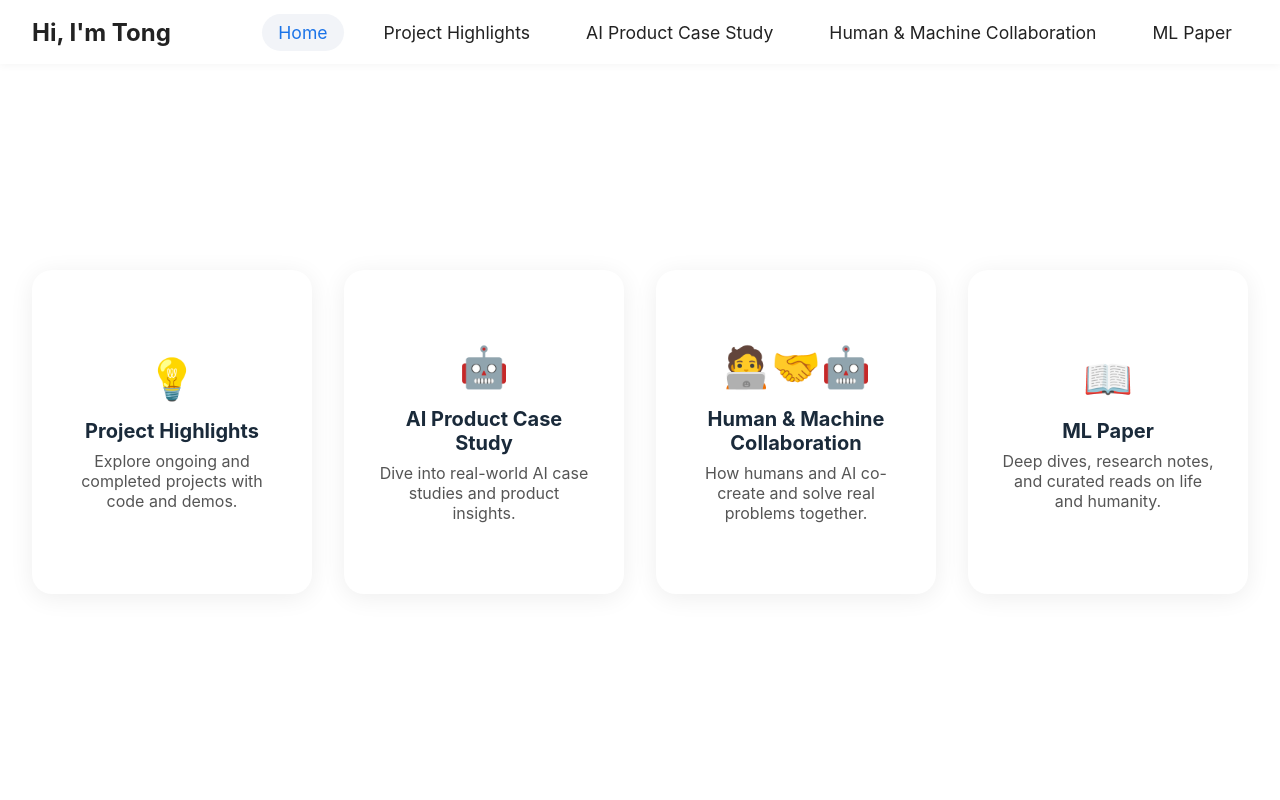
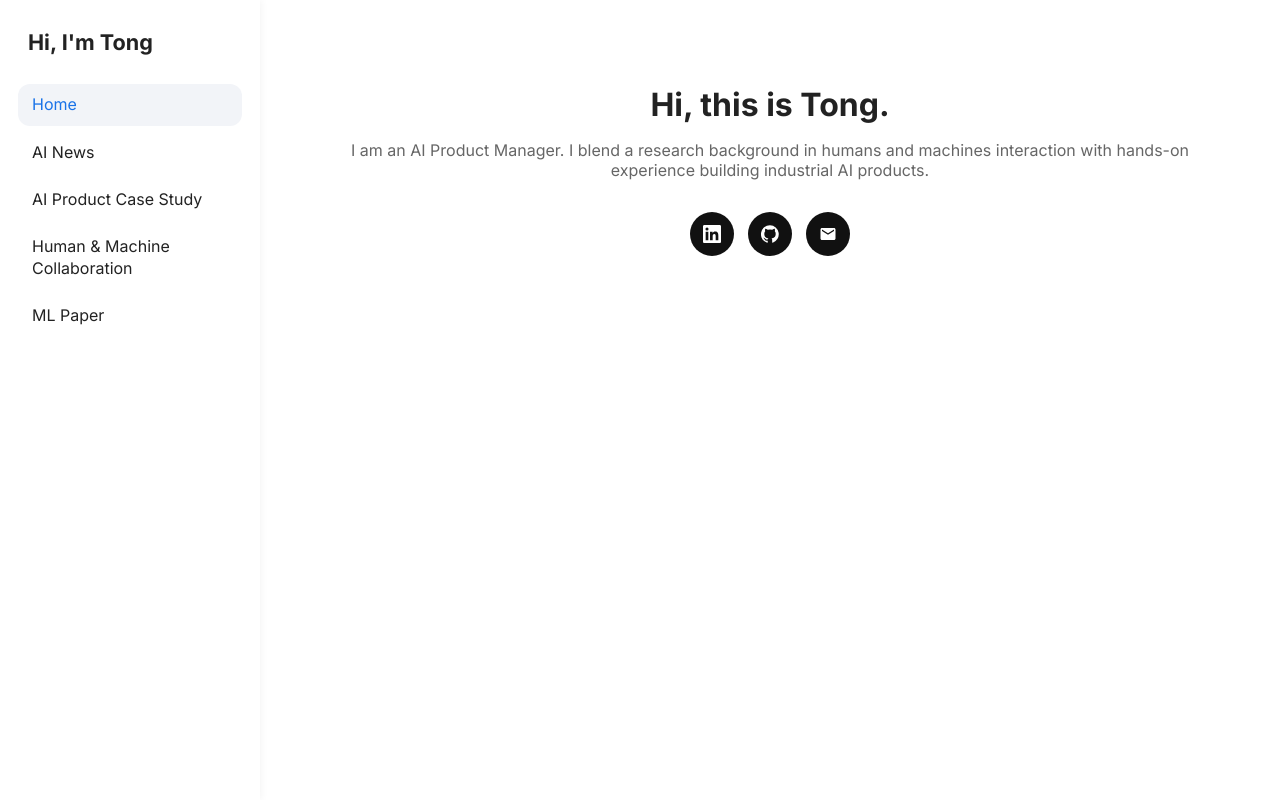
Before and after one commit to TongHere/Tong-s-daily-dose, a Flask app: page / in a window 1280 px wide. Run offline with Flask 3, Linux system fonts and the light colour scheme.

Commit message:
Restyle the site with a side nav, an intro home page, and an AI News tab.
Co-authored-by: Cursor <cursoragent@cursor.com>

```diff
--- a/templates/index.html
+++ b/templates/index.html
@@ -4,42 +4,55 @@
   <meta charset="UTF-8" />
   <meta name="viewport" content="width=device-width, initial-scale=1.0"/>
   <title>TongHere</title>
+  <link rel="preconnect" href="https://fonts.googleapis.com">
+  <link rel="preconnect" href="https://fonts.gstatic.com" crossorigin>
+  <link href="https://fonts.googleapis.com/css2?family=Inter:wght@400;500;600;700&display=swap" rel="stylesheet">
   <style>
     body {
       margin: 0;
-      font-family: 'Inter', Arial, sans-serif;
+      font-family: 'Inter', -apple-system, BlinkMacSystemFont, 'Segoe UI', Arial, sans-serif;
       background: #fff;
       color: #222;
+      display: flex;
+      min-height: 100vh;
     }
 
     .navbar {
       display: flex;
-      justify-content: space-between;
-      align-items: center;
-      padding: 0 2rem;
-      height: 64px;
+      flex-direction: column;
+      align-items: stretch;
+      width: 260px;
+      flex-shrink: 0;
+      height: 100vh;
+      padding: 1.75rem 1.15rem;
       background: #fff;
-      box-shadow: 0 2px 8px rgba(0, 0, 0, 0.04);
+      box-shadow: 1px 0 8px rgba(0, 0, 0, 0.05);
       position: sticky;
       top: 0;
+      box-sizing: border-box;
       z-index: 10;
     }
 
     .navbar-title {
-      font-size: 1.5rem;
+      font-size: 1.35rem;
       font-weight: 700;
+      margin-bottom: 1.75rem;
+      padding: 0 0.6rem;
+      line-height: 1.3;
     }
 
     .navbar-tabs {
       display: flex;
-      gap: 1.5rem;
+      flex-direction: column;
+      gap: 0.3rem;
     }
 
     .navbar-tab {
       cursor: pointer;
-      padding: 0.5rem 1rem;
-      border-radius: 20px;
-      font-size: 1.1rem;
+      padding: 0.65rem 0.85rem;
+      border-radius: 12px;
+      font-size: 1rem;
+      line-height: 1.35;
       transition: all 0.2s;
     }
 
@@ -54,11 +67,16 @@
       color: #1a73e8;
     }
 
+    .page {
+      flex: 1;
+      min-width: 0;
+    }
+
     .tab-pane {
       display: none;
       padding: 2rem;
       box-sizing: border-box;
-      min-height: calc(100vh - 64px);
+      min-height: 100vh;
     }
 
     .tab-pane.active {
@@ -74,7 +92,7 @@
 
     .tab-pane#tab--1.active {
       display: block;
-      padding: 0;
+      overflow-y: auto;
     }
 
     .tab-pane#tab-4.active {
@@ -87,18 +105,33 @@
       overflow-y: auto;
     }
 
-    .card-grid.home-centered {
+    .home-socials {
       display: flex;
       justify-content: center;
+      gap: 0.85rem;
+      margin-top: 0.5rem;
+    }
+
+    .home-socials a {
+      width: 44px;
+      height: 44px;
+      border-radius: 50%;
+      background: #111;
+      color: #fff;
+      display: flex;
       align-items: center;
-    flex-wrap: nowrap;
-    gap: 2rem;
-    height: calc(100vh - 64px);
-    max-width: 1400px;
-    margin: 0 auto;
-    padding: 0 2rem;
-    box-sizing: border-box;
-    overflow: hidden;
+      justify-content: center;
+      text-decoration: none;
+    }
+
+    .home-socials a:hover {
+      background: #333;
+    }
+
+    .home-socials svg {
+      width: 18px;
+      height: 18px;
+      fill: currentColor;
     }
 
     .card-grid.centered {
@@ -459,36 +492,30 @@
     <div class="navbar-title">Hi, I'm Tong</div>
     <div class="navbar-tabs">
       <div class="navbar-tab" onclick="showTab(-1)">Home</div>
-      <div class="navbar-tab" onclick="showTab(1)">Project Highlights</div>
+      <div class="navbar-tab" onclick="showTab(1)">AI News</div>
       <div class="navbar-tab" onclick="showTab(2)">AI Product Case Study</div>
       <div class="navbar-tab" onclick="showTab(3)">Human & Machine Collaboration</div>
       <div class="navbar-tab" onclick="showTab(4)">ML Paper</div>
     </div>
   </nav>
 
+  <div class="page">
   <!-- Home -->
   <div class="tab-pane active" id="tab--1">
-    <div class="card-grid home-centered">
-      <a class="card" href="?tab=1">
-        <div class="card-icon">💡</div>
-        <div class="card-title">Project Highlights</div>
-        <div class="card-desc">Explore ongoing and completed projects with code and demos.</div>
+    <div class="reading-container" style="max-width:900px;margin:0 auto;padding:2rem;">
+      <h1 style="text-align:center;margin-bottom:0.5rem;">Hi, this is Tong.</h1>
+      <p style="text-align:center;color:#666;margin-bottom:2rem;">I am an AI Product Manager. I blend a research background in humans and machines interaction with hands-on experience building industrial AI products.</p>
+      <div class="home-socials">
+        <a href="https://linkedin.com/in/chen-tong-cyt/" target="_blank" rel="noopener noreferrer" aria-label="LinkedIn">
+          <svg viewBox="0 0 24 24" aria-hidden="true"><path d="M20.45 20.45h-3.55v-5.57c0-1.33-.03-3.04-1.85-3.04-1.85 0-2.14 1.45-2.14 2.94v5.67H9.35V9h3.41v1.56h.05c.48-.9 1.64-1.85 3.37-1.85 3.6 0 4.27 2.37 4.27 5.46v6.28zM5.34 7.43a2.06 2.06 0 1 1 0-4.12 2.06 2.06 0 0 1 0 4.12zM7.12 20.45H3.56V9h3.56v11.45zM22.23 0H1.77C.79 0 0 .77 0 1.73v20.54C0 23.23.79 24 1.77 24h20.46c.98 0 1.77-.77 1.77-1.73V1.73C24 .77 23.21 0 22.23 0z"/></svg>
         </a>
-      <a class="card" href="?tab=2">
-        <div class="card-icon">🤖</div>
-        <div class="card-title">AI Product Case Study</div>
-        <div class="card-desc">Dive into real-world AI case studies and product insights.</div>
+        <a href="https://github.com/TongHere" target="_blank" rel="noopener noreferrer" aria-label="GitHub">
+          <svg viewBox="0 0 24 24" aria-hidden="true"><path d="M12 .3a12 12 0 0 0-3.8 23.4c.6.1.8-.3.8-.6v-2.2c-3.3.7-4-1.6-4-1.6-.5-1.3-1.3-1.7-1.3-1.7-1.1-.7.1-.7.1-.7 1.2.1 1.8 1.2 1.8 1.2 1.1 1.8 2.8 1.3 3.5 1 .1-.8.4-1.3.8-1.6-2.7-.3-5.5-1.3-5.5-6 0-1.3.5-2.4 1.2-3.2-.1-.3-.5-1.6.1-3.2 0 0 1-.3 3.3 1.2a11.5 11.5 0 0 1 6 0c2.3-1.5 3.3-1.2 3.3-1.2.6 1.6.2 2.9.1 3.2.8.8 1.2 1.9 1.2 3.2 0 4.7-2.8 5.7-5.5 6 .4.4.8 1.1.8 2.2v3.3c0 .3.2.7.8.6A12 12 0 0 0 12 .3z"/></svg>
         </a>
-      <a class="card" href="?tab=3">
-        <div class="card-icon">🧑‍💻🤝🤖</div>
-        <div class="card-title">Human & Machine Collaboration</div>
-        <div class="card-desc">How humans and AI co-create and solve real problems together.</div>
+        <a href="mailto:tongchencyt@gmail.com" aria-label="Email">
+          <svg viewBox="0 0 24 24" aria-hidden="true"><path d="M20 4H4c-1.1 0-2 .9-2 2v12c0 1.1.9 2 2 2h16c1.1 0 2-.9 2-2V6c0-1.1-.9-2-2-2zm0 4-8 5-8-5V6l8 5 8-5v2z"/></svg>
         </a>
-      <a class="card" href="?tab=4">
-        <div class="card-icon">📖</div>
-        <div class="card-title">ML Paper</div>
-        <div class="card-desc">Deep dives, research notes, and curated reads on life and humanity.</div>
-      </a>
+      </div>
     </div>
   </div>
 
@@ -528,7 +555,7 @@
   <!-- Tab 1 -->
   <div class="tab-pane" id="tab-1">
     <div class="news-container">
-      <h1>📰 AI News Aggregator</h1>
+      <h1>AI News</h1>
       <p class="news-subtitle">Latest AI news from trusted sources</p>
 
       <div class="news-categories">
@@ -618,10 +645,11 @@
       </div>
     </div>
   </div>
+  </div>
 
 
   <script>
-    // Tab index each navbar-tab maps to: Home=-1, ProjectHighlights=1, CaseStudy=2, Collaboration=3, MLPaper=4
+    // Tab index each navbar-tab maps to: Home=-1, AINews=1, CaseStudy=2, Collaboration=3, MLPaper=4
     const tabMapping = [-1, 1, 2, 3, 4];
 
     function showTab(idx) {
```
Lines whose indentation alone changed are shown as unchanged.
